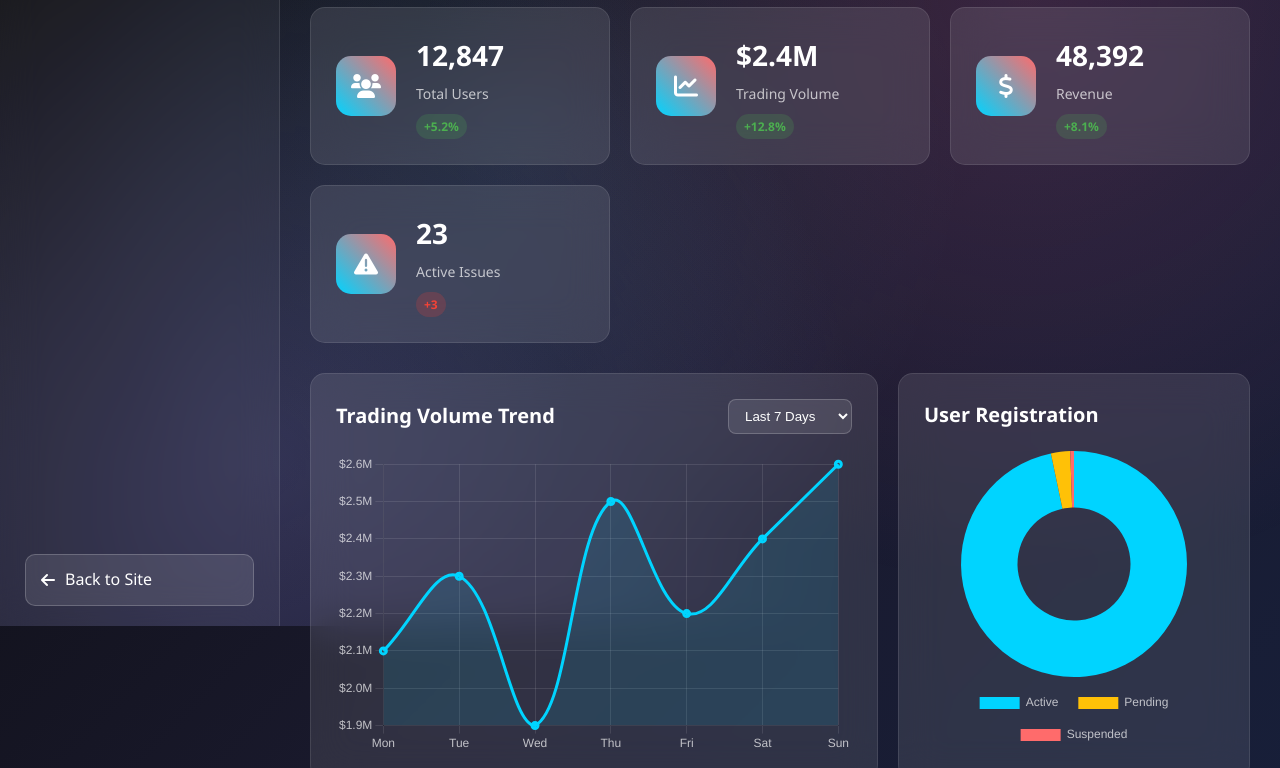
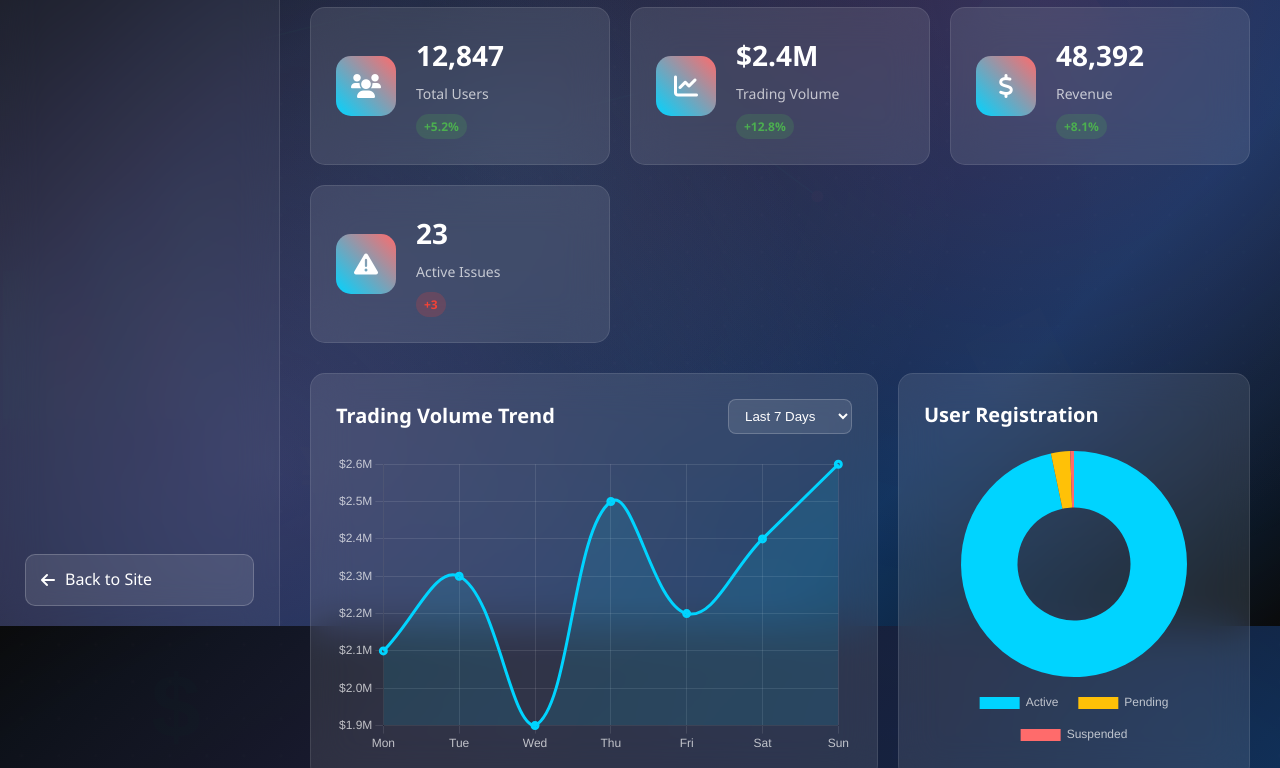
Before and after one commit to Nyerho/brokerwebsite, a plain HTML site: page admin.html in a window 1280 px wide. Shown: the part 174-942 px from the top of the page. Drawn offline with nearby package versions, Linux system fonts and the light colour scheme.

Commit message:
Add professional background images and update CSS styling

```diff
--- a/css/admin.css
+++ b/css/admin.css
@@ -4,7 +4,10 @@
 .admin-body {
     margin: 0;
     padding: 0;
-    background: linear-gradient(135deg, #0a0a0a 0%, #1a1a2e 50%, #16213e 100%);
+    background: linear-gradient(135deg, rgba(10,10,10,0.9) 0%, rgba(26,26,46,0.9) 25%, rgba(22,33,62,0.9) 50%, rgba(15,52,96,0.9) 75%, rgba(10,10,10,0.9) 100%), url('../images/market-bg.svg');
+    background-size: cover;
+    background-position: center;
+    background-attachment: fixed;
     font-family: 'Segoe UI', Tahoma, Geneva, Verdana, sans-serif;
     color: #ffffff;
     overflow-x: hidden;
--- a/css/style.css
+++ b/css/style.css
@@ -9,7 +9,9 @@ body {
     font-family: 'Inter', sans-serif;
     line-height: 1.6;
     color: #e2e8f0;
-    background: linear-gradient(135deg, #0f0f23 0%, #1a1a2e 50%, #16213e 100%);
+    background: linear-gradient(135deg, rgba(15,15,35,0.9) 0%, rgba(26,26,46,0.9) 50%, rgba(22,33,62,0.9) 100%), url('../images/trading-bg.svg');
+    background-size: cover;
+    background-position: center;
     background-attachment: fixed;
     min-height: 100vh;
     overflow-x: hidden;
```
Also changed, not shown: images/market-bg.svg (added), images/trading-bg.svg (added), 1 other file.
